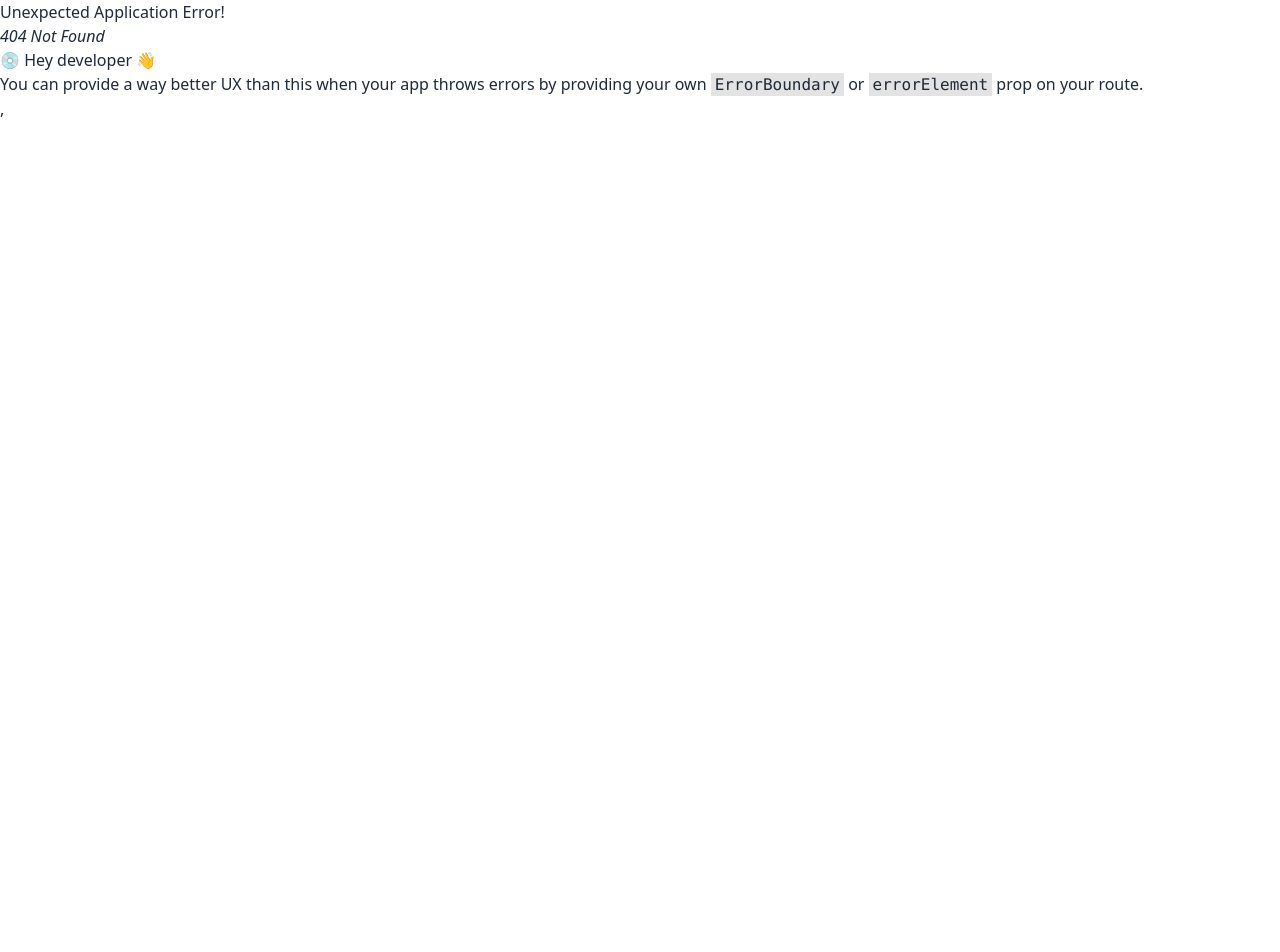
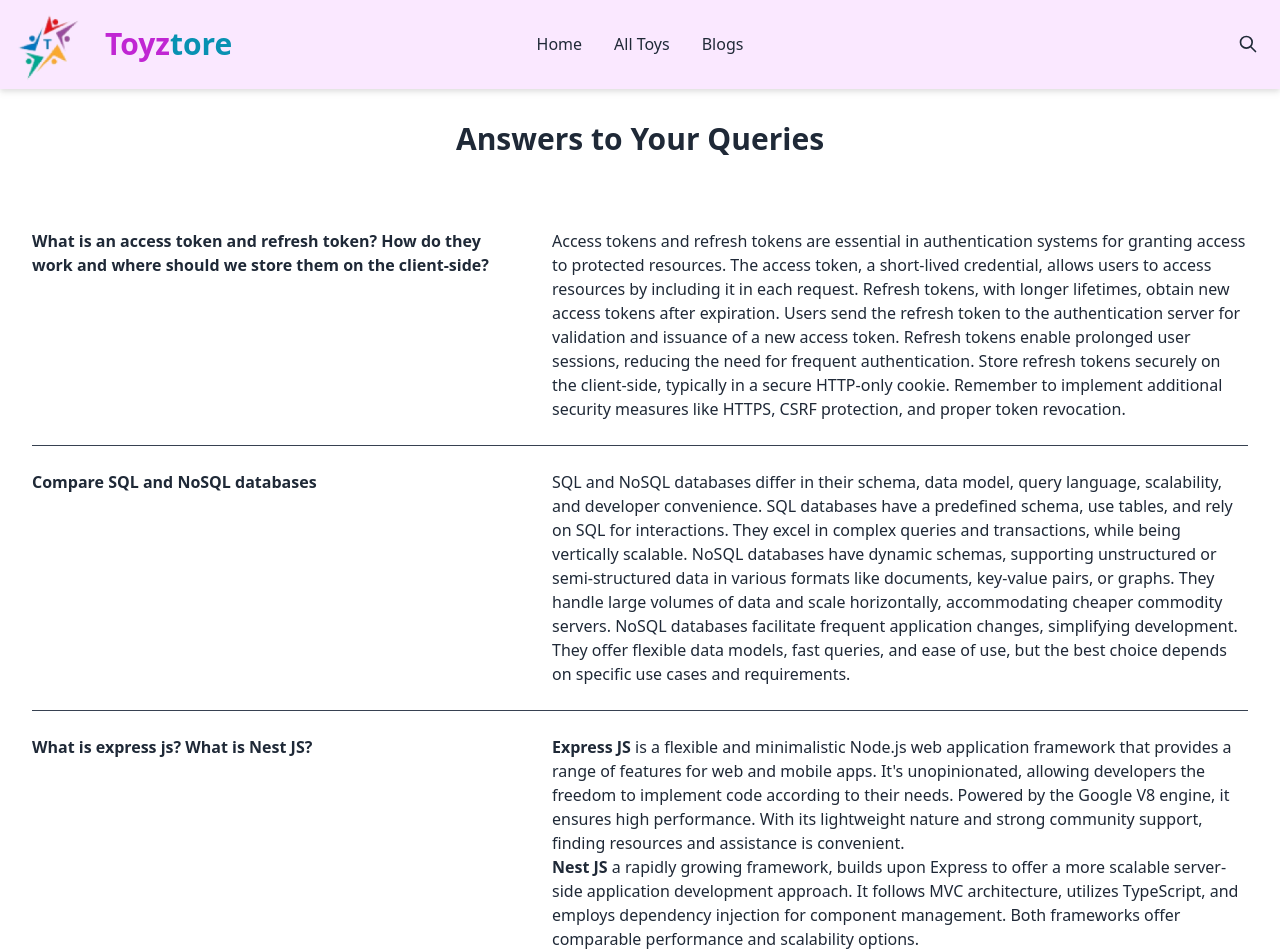
Before and after one commit to Deadless-Programmer/Toyztore-client-site, a React (Vite) app: page /blogs in a window 1280 px wide. Before the commit this address had no page. Shown: the top 952 px of the page. Before the commit the page ends 800 px from the top, so only its background shows below. Built offline with nearby package versions, Linux system fonts and the light colour scheme.

Commit message:
Blogs pages done

```diff
--- a/src/Pages/AllToys/PopularProduct/PopularProduct.jsx
+++ b/src/Pages/AllToys/PopularProduct/PopularProduct.jsx
@@ -31,7 +31,7 @@ const PopularProduct = () => {
                 className="  rounded-md  dark:bg-gray-500"
               />
               <div className="mt-6 mb-2">
-                <h2 className="text-xl font-semibold tracking-wide">
+                <h2 className="text-xl font-semibold text-fuchsia-700">
                   Ragdoll Toy
                 </h2>
               </div>
@@ -49,7 +49,7 @@ const PopularProduct = () => {
                 className="object-cover object-center  rounded-md  dark:bg-gray-500"
               />
               <div className="mt-6 mb-2">
-                <h2 className="text-xl font-semibold tracking-wide">
+                <h2 className="text-xl font-semibold text-fuchsia-700">
                   The Frog Toy
                 </h2>
               </div>
@@ -68,7 +68,7 @@ const PopularProduct = () => {
                 className="object-cover object-center  rounded-md  dark:bg-gray-500"
               />
               <div className="mt-6 mb-2">
-                <h2 className="text-xl font-semibold tracking-wide">
+                <h2 className="text-xl font-semibold text-fuchsia-700">
                   Persian Toy
                 </h2>
               </div>
@@ -86,7 +86,7 @@ const PopularProduct = () => {
                 className="object-cover object-center  rounded-md  dark:bg-gray-500"
               />
               <div className="mt-6 mb-2">
-                <h2 className="text-xl font-semibold tracking-wide">
+                <h2 className="text-xl font-semibold text-fuchsia-700">
                   The Apollo Toy
                 </h2>
               </div>
@@ -104,7 +104,7 @@ const PopularProduct = () => {
                 className="object-cover object-center  rounded-md  dark:bg-gray-500"
               />
               <div className="mt-6 mb-2">
-                <h2 className="text-xl font-semibold tracking-wide">
+                <h2 className="text-xl font-semibold text-fuchsia-700">
                   Crocodile Toy
                 </h2>
               </div>
@@ -122,7 +122,7 @@ const PopularProduct = () => {
                 className="object-cover object-center  rounded-md  dark:bg-gray-500"
               />
               <div className="mt-6 mb-2">
-                <h2 className="text-xl font-semibold tracking-wide">The Hen</h2>
+                <h2 className="text-xl font-semibold text-fuchsia-700">The Hen</h2>
               </div>
               <p className="dark:text-gray-100 h-20 overflow-y-auto">
                 Hens, the heart of the farm, provide fresh eggs and a touch of
@@ -138,7 +138,7 @@ const PopularProduct = () => {
                 className="object-cover object-center  rounded-md  dark:bg-gray-500"
               />
               <div className="mt-6 mb-2">
-                <h2 className="text-xl font-semibold tracking-wide">
+                <h2 className="text-xl font-semibold text-fuchsia-700">
                   Octopus Toy
                 </h2>
               </div>
@@ -157,7 +157,7 @@ const PopularProduct = () => {
                 className="object-cover object-center  rounded-md  dark:bg-gray-500"
               />
               <div className="mt-6 mb-2">
-                <h2 className="text-xl font-semibold tracking-wide">
+                <h2 className="text-xl font-semibold text-fuchsia-700">
                   The Comet Toy
                 </h2>
               </div>
--- a/src/Pages/Blogs/Blogs.jsx
+++ b/src/Pages/Blogs/Blogs.jsx
@@ -3,7 +3,32 @@ import React from 'react';
 const Blogs = () => {
     return (
         <div>
-            <h1>this is blog page</h1>
+            <section className="dark:bg-gray-800 dark:text-gray-100">
+	<div className="container flex flex-col justify-center px-4 py-8 mx-auto md:p-8">
+		<h2 className="mb-12 text-4xl font-bold leading-none text-center sm:text-3xl">Answers to Your Queries</h2>
+		<div className="divide-y divide-gray-700">
+			<div className="py-6 space-y-2 md:grid md:grid-cols-12 md:gap-8 md:space-y-0">
+				<h3 className="font-semibold md:col-span-5">What is an access token and refresh token? How do they work and where should we store them on the client-side?</h3>
+				<p className="md:pl-0 md:col-span-7">Access tokens and refresh tokens are essential in authentication systems for granting access to protected resources. The access token, a short-lived credential, allows users to access resources by including it in each request. Refresh tokens, with longer lifetimes, obtain new access tokens after expiration. Users send the refresh token to the authentication server for validation and issuance of a new access token. Refresh tokens enable prolonged user sessions, reducing the need for frequent authentication. Store refresh tokens securely on the client-side, typically in a secure HTTP-only cookie. Remember to implement additional security measures like HTTPS, CSRF protection, and proper token revocation.</p>
+			</div>
+			<div className="py-6 space-y-2 md:grid md:grid-cols-12 md:gap-8 md:space-y-0">
+				<h3 className="font-semibold md:col-span-5">Compare SQL and NoSQL databases</h3>
+				<p className="md:pl-0 md:col-span-7">SQL and NoSQL databases differ in their schema, data model, query language, scalability, and developer convenience. SQL databases have a predefined schema, use tables, and rely on SQL for interactions. They excel in complex queries and transactions, while being vertically scalable. NoSQL databases have dynamic schemas, supporting unstructured or semi-structured data in various formats like documents, key-value pairs, or graphs. They handle large volumes of data and scale horizontally, accommodating cheaper commodity servers. NoSQL databases facilitate frequent application changes, simplifying development. They offer flexible data models, fast queries, and ease of use, but the best choice depends on specific use cases and requirements.</p>
+			</div>
+			<div className="py-6 space-y-2 md:grid md:grid-cols-12 md:gap-8 md:space-y-0">
+				<h3 className="font-semibold md:col-span-5">What is express js? What is Nest JS?</h3>
+				<p className="md:pl-0 md:col-span-7"> <span className='font-semibold'>Express JS</span> is a flexible and minimalistic Node.js web application framework that provides a range of features for web and mobile apps. It's unopinionated, allowing developers the freedom to implement code according to their needs. Powered by the Google V8 engine, it ensures high performance. With its lightweight nature and strong community support, finding resources and assistance is convenient.
+                 <p><span className='font-semibold'>Nest JS</span> a rapidly growing framework, builds upon Express to offer a more scalable server-side application development approach. It follows MVC architecture, utilizes TypeScript, and employs dependency injection for component management. Both frameworks offer comparable performance and scalability options.</p>
+                </p>
+
+			</div>
+			<div className="py-6 space-y-2 md:grid md:grid-cols-12 md:gap-8 md:space-y-0">
+				<h3 className="font-semibold md:col-span-5">What is MongoDB aggregate and how does it work?</h3>
+				<p className="md:pl-0 md:col-span-7">Aggregation in MongoDB involves selecting and processing data from a collection to generate computed results. It combines values from multiple documents, performs operations like sum, average, minimum, and maximum, and returns a single result. MongoDB offers three approaches for aggregation: Aggregation Pipeline, Map-Reduce function, and Single-purpose aggregation. The Aggregation Pipeline consists of multiple stages where each stage takes input documents, performs operations, and passes the results to the next stage. It supports grouping and can be created using the aggregate() method. This method shares similarities with SQL's count(*) and group by operations.</p>
+			</div>
+		</div>
+	</div>
+</section>
         </div>
     );
 };
```
Also changed, not shown: src/Routes/Routes.jsx (+10 -0 lines).
